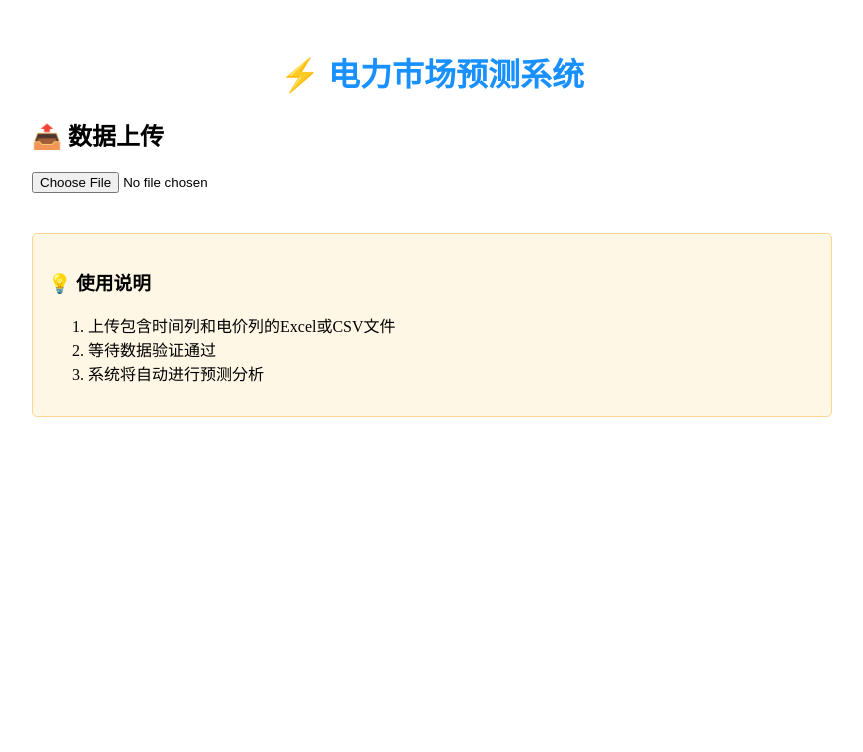
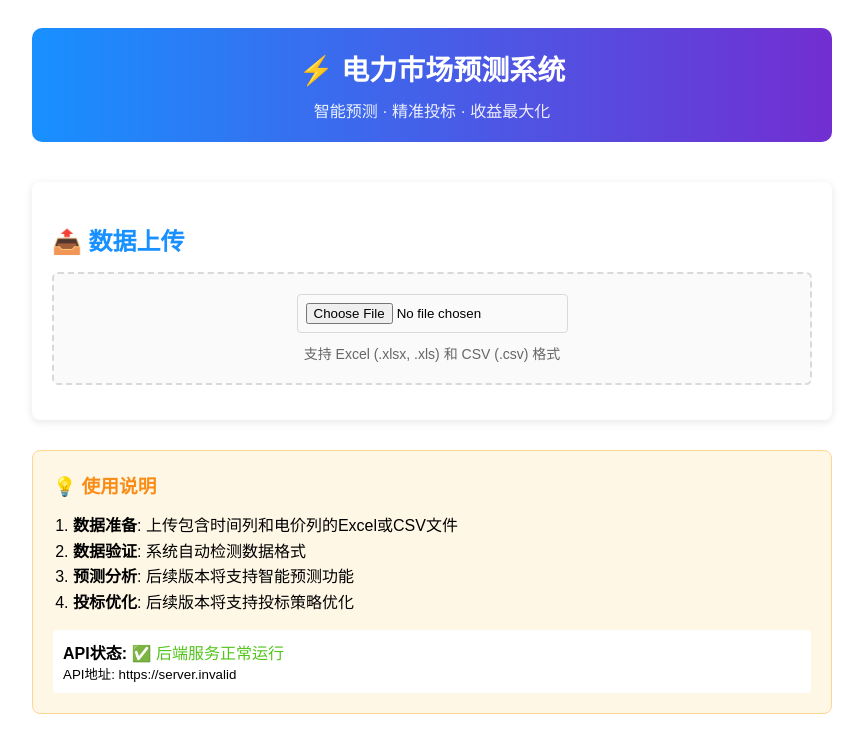
Before and after one commit to Frank2Yang/power-market-frontend, a Next.js app: page / in a window 1280 px wide. Shown: the top 752 px of the page, without its empty margins (208-1071 px from the left). Built offline with nearby package versions, Linux system fonts and the light colour scheme; no server answers.

Commit message:
Refactor index.js for improved UI and instructions
Enhanced the UI for the data upload section with improved styling and additional information display. Updated usage instructions for clarity.

```diff
--- a/pages/index.js
+++ b/pages/index.js
@@ -36,49 +36,107 @@ export default function Home() {
   };
 
   return (
-    <div style={{ padding: '20px', maxWidth: '800px', margin: '0 auto' }}>
-      <h1 style={{ textAlign: 'center', color: '#1890ff' }}>
+    <div style={{ padding: '20px', maxWidth: '800px', margin: '0 auto', fontFamily: 'Arial, sans-serif' }}>
+      <div style={{
+        textAlign: 'center',
+        marginBottom: '40px',
+        background: 'linear-gradient(90deg, #1890ff 0%, #722ed1 100%)',
+        color: 'white',
+        padding: '20px',
+        borderRadius: '10px'
+      }}>
+        <h1 style={{ margin: 0, fontSize: '28px' }}>
           ⚡ 电力市场预测系统
         </h1>
+        <p style={{ margin: '10px 0 0 0', opacity: 0.9 }}>
+          智能预测 · 精准投标 · 收益最大化
+        </p>
+      </div>
 
-      <div style={{ marginBottom: '30px' }}>
-        <h2>📤 数据上传</h2>
+      <div style={{
+        marginBottom: '30px',
+        background: '#fff',
+        padding: '20px',
+        borderRadius: '8px',
+        boxShadow: '0 2px 8px rgba(0,0,0,0.1)'
+      }}>
+        <h2 style={{ color: '#1890ff', marginBottom: '15px' }}>📤 数据上传</h2>
+
+        <div style={{
+          border: '2px dashed #d9d9d9',
+          borderRadius: '6px',
+          padding: '20px',
+          textAlign: 'center',
+          marginBottom: '15px',
+          background: '#fafafa'
+        }}>
           <input
             type="file"
             accept=".xlsx,.xls,.csv"
             onChange={handleFileUpload}
             disabled={uploading}
-          style={{ marginBottom: '10px' }}
+            style={{
+              marginBottom: '10px',
+              padding: '8px',
+              border: '1px solid #d9d9d9',
+              borderRadius: '4px'
+            }}
           />
-        {uploading && <p>上传中...</p>}
+          <div style={{ color: '#666', fontSize: '14px' }}>
+            支持 Excel (.xlsx, .xls) 和 CSV (.csv) 格式
+          </div>
+        </div>
+
+        {uploading && (
+          <div style={{ textAlign: 'center', color: '#1890ff' }}>
+            📤 上传中，请稍候...
+          </div>
+        )}
 
         {result && (
           <div style={{
-            background: '#f0f2f5',
+            background: '#f6ffed',
+            border: '1px solid #b7eb8f',
             padding: '15px',
-            borderRadius: '5px',
-            marginTop: '10px'
+            borderRadius: '6px',
+            marginTop: '15px'
           }}>
-            <h3>✅ 上传成功</h3>
-            <p>数据行数: {result.data.rows}</p>
-            <p>数据列数: {result.data.columns}</p>
-            <p>文件大小: {result.data.size} KB</p>
+            <h3 style={{ color: '#52c41a', margin: '0 0 10px 0' }}>✅ 上传成功</h3>
+            <div style={{ display: 'grid', gridTemplateColumns: 'repeat(auto-fit, minmax(150px, 1fr))', gap: '10px' }}>
+              <div><strong>数据行数:</strong> {result.data?.rows || 'N/A'}</div>
+              <div><strong>数据列数:</strong> {result.data?.columns || 'N/A'}</div>
+              <div><strong>文件大小:</strong> {result.data?.size || 'N/A'} KB</div>
+              <div>
+                <strong>数据状态:</strong>
+                <span style={{ color: result.validation?.valid ? '#52c41a' : '#faad14' }}>
+                  {result.validation?.valid ? ' ✅ 验证通过' : ' ⚠️ 需要检查'}
+                </span>
+              </div>
+            </div>
           </div>
         )}
       </div>
 
       <div style={{
         background: '#fff7e6',
-        padding: '15px',
-        borderRadius: '5px',
+        padding: '20px',
+        borderRadius: '8px',
         border: '1px solid #ffd591'
       }}>
-        <h3>💡 使用说明</h3>
-        <ol>
-          <li>上传包含时间列和电价列的Excel或CSV文件</li>
-          <li>等待数据验证通过</li>
-          <li>系统将自动进行预测分析</li>
+        <h3 style={{ color: '#fa8c16', margin: '0 0 15px 0' }}>💡 使用说明</h3>
+        <ol style={{ margin: 0, paddingLeft: '20px', lineHeight: '1.6' }}>
+          <li><strong>数据准备</strong>: 上传包含时间列和电价列的Excel或CSV文件</li>
+          <li><strong>数据验证</strong>: 系统自动检测数据格式</li>
+          <li><strong>预测分析</strong>: 后续版本将支持智能预测功能</li>
+          <li><strong>投标优化</strong>: 后续版本将支持投标策略优化</li>
         </ol>
+
+        <div style={{ marginTop: '15px', padding: '10px', background: '#fff', borderRadius: '4px' }}>
+          <strong>API状态:</strong>
+          <span style={{ color: '#52c41a' }}> ✅ 后端服务正常运行</span>
+          <br />
+          <small>API地址: {API_URL}</small>
+        </div>
       </div>
     </div>
   );
```
Lines whose indentation alone changed are shown as unchanged.
